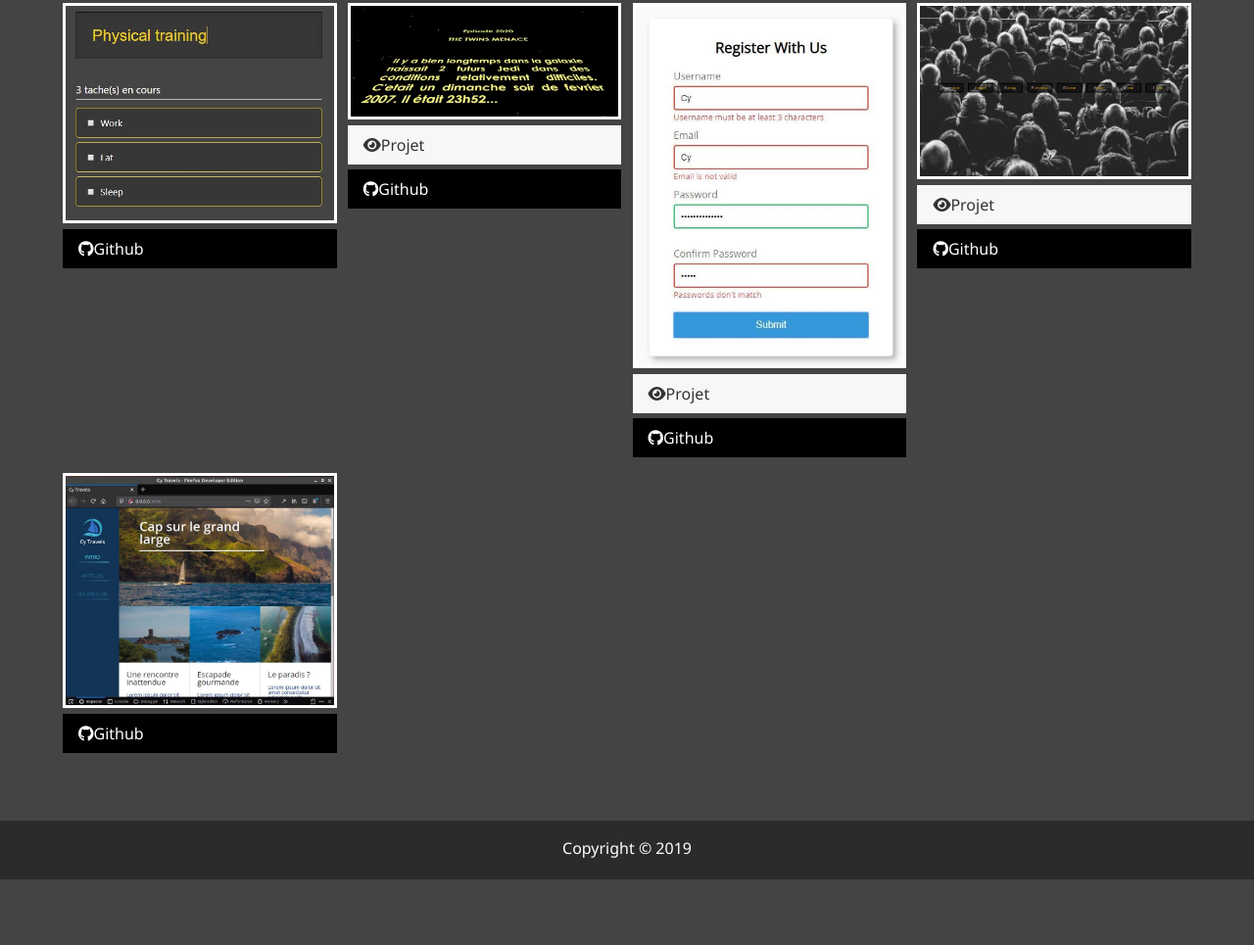
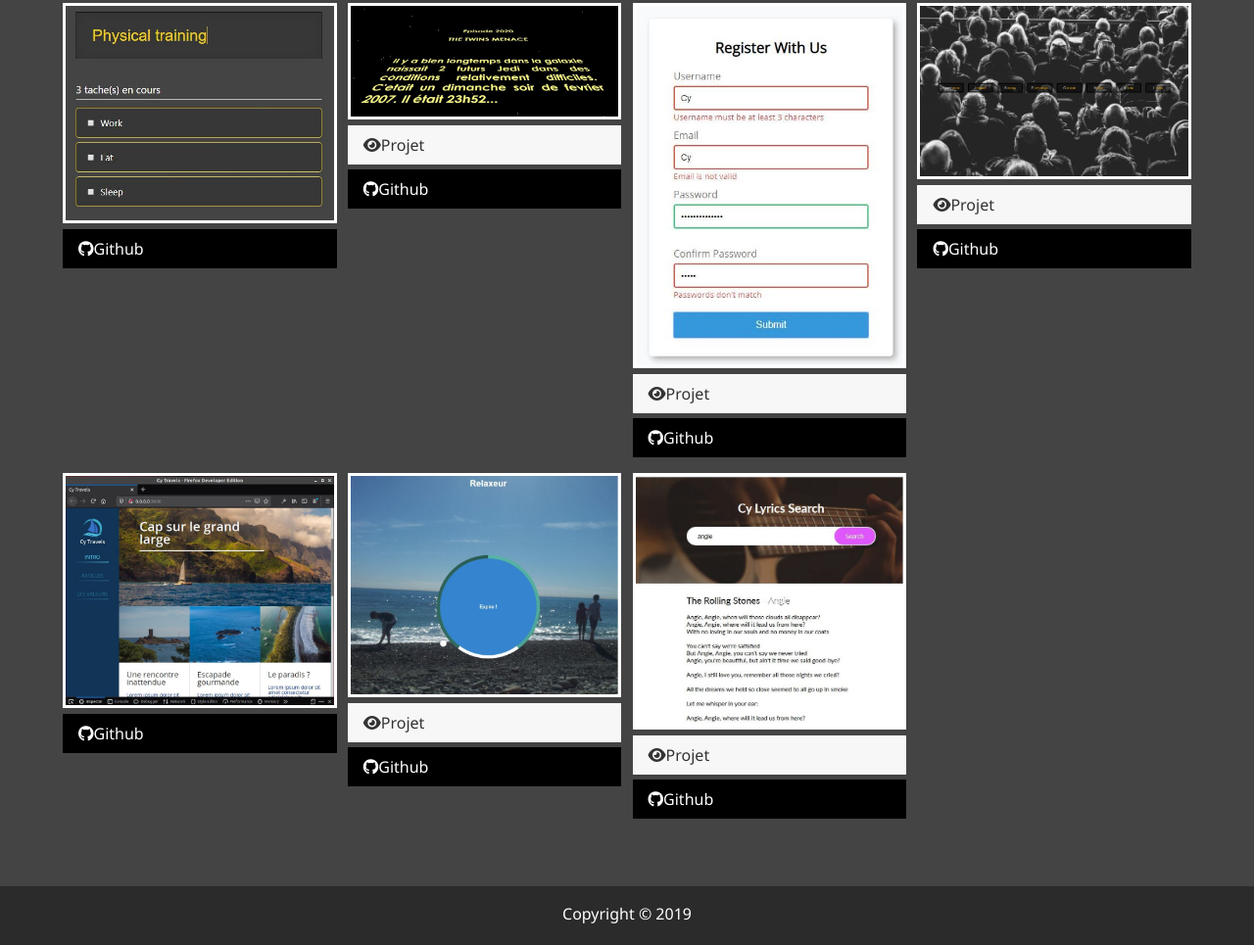
Before and after one commit to Cfy1010/CyModernPortfolio, a website: page dist/travail.html in a window 1280 px wide. Shown: the part 785-1750 px from the top of the page at 98% size. Before the commit the page ends 1683 px from the top, so only its background shows below. Drawn offline with Linux system fonts and the light colour scheme.

Commit message:
Add 2 projects

```diff
--- a/dist/travail.html
+++ b/dist/travail.html
@@ -153,6 +153,29 @@
               </a>
           </div>
 
+          <div class="item">
+              <a href="#!">
+                  <img src="img/projects/project12.JPG" alt="Projet">
+              </a>
+              <a href="https://cfy1010.github.io/CyRelaxerApp/" class="btn-light">
+                  <i class="fas fa-eye"></i>Projet
+              </a>
+              <a href="https://github.com/Cfy1010/CyRelaxerApp" class="btn-dark">
+                  <i class="fab fa-github"></i>Github
+              </a>
+          </div>
+          <div class="item">
+              <a href="#!">
+                  <img src="img/projects/project13.JPG" alt="Projet">
+              </a>
+              <a href="https://cfy1010.github.io/CyLyricsSearchApp/" class="btn-light">
+                  <i class="fas fa-eye"></i>Projet
+              </a>
+              <a href="https://github.com/Cfy1010/CyLyricsSearchApp" class="btn-dark">
+                  <i class="fab fa-github"></i>Github
+              </a>
+          </div>
+
         </div>
     </main>
 
```
Also changed, not shown: dist/img/projects/project12.JPG (added), dist/img/projects/project13.JPG (added).
